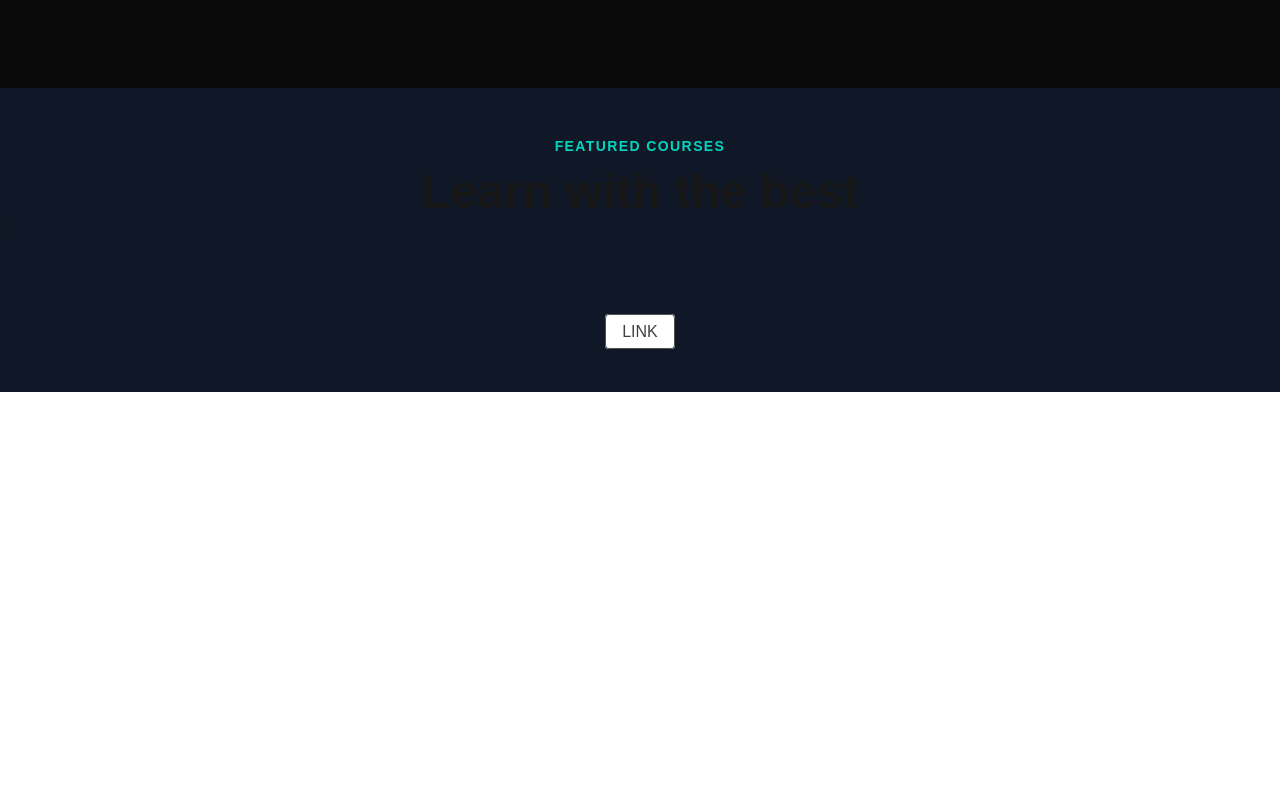
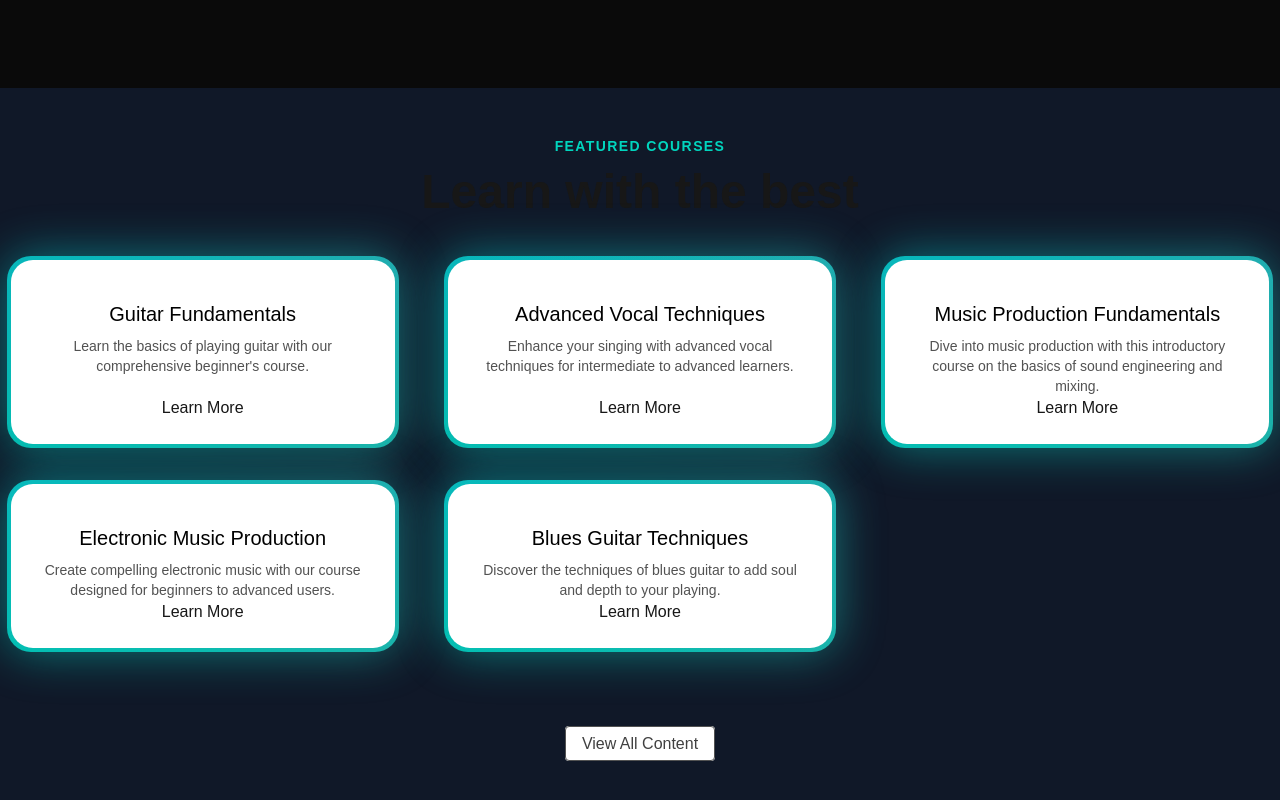
Before and after one commit to Anuxragg/music-nextjs, a Next.js app: page / in a window 1280 px wide. Shown: the part 552-1352 px from the top of the page. Before the commit the page ends 944 px from the top, so only its background shows below. Built offline with nearby package versions, Linux system fonts and the light colour scheme.

Commit message:
added cards

```diff
--- a/src/app/components/ui/FeaturedCourses.tsx
+++ b/src/app/components/ui/FeaturedCourses.tsx
@@ -1,18 +1,48 @@
-import courseData from "../data/music_courses.json";
+'use client'
+import courseData from "@/data/music_courses.json";
 import Link from "next/link";
+import { BackgroundGradient } from "./background-gradient"
+
+interface Course{
+    id: number,
+    title: string,
+    slug: string,
+    description: string,
+    price: number,
+    instructor: string,
+    isFeatured: boolean,
+
+}
 
 function FeaturedCourses() {
+  const featuredCourses = courseData.courses.filter((course:Course) => course.isFeatured)
+
   return (
     <div  className="py-12 bg-gray-900">
     <div className="text-center">
       <h2 className="text-sm font-semibold tracking-widest text-teal-400 uppercase"> FEATURED COURSES</h2>
       <p className="mt-3 text-4xl sm:text-5xl font-extrabold text-whit">Learn with the best</p>
     </div>
-    <div>2</div>
+    <div className="mt-10">
+      <div className="grid grid-cols-1 sm:grid-cols-2 lg:grid-cols-3 gap-8 justify-center">
+        {featuredCourses.map((course:Course)=>(
+        <div key={course.id} className="flex justify-center">
+        <BackgroundGradient
+         className="flex flex-col rounded-[22px] bg-white dark:bg-zinc-900 overflow-hidden h-full max-w-sm">
+          <div  className="p-4 sm:p-6 flex flex-col items-center text-center flex-grow">
+            <p className="text-lg sm:text-xl text-black mt-4 mb-2 dark:text-neutral-200">{course.title}</p>
+             <p className="text-sm text-neutral-600 dark:text-neutral-400 flex-grow">{course.description}</p>
+             <Link href={`/courses/${course.slug}`}> Learn More</Link>
+          </div>
+        </BackgroundGradient>
+
+        </div>
+      ))}</div>
+    </div>
     <div className="mt-20 text-center">
       <Link href={"/courses"}
       className="px-4 py-2 rounded border border-neutral-600 text-neutral-700 bg-white hover:bg-gray-100 transition duration-200">
-        LINK
+        View All Content
       </Link>
     </div>
     </div>
```
